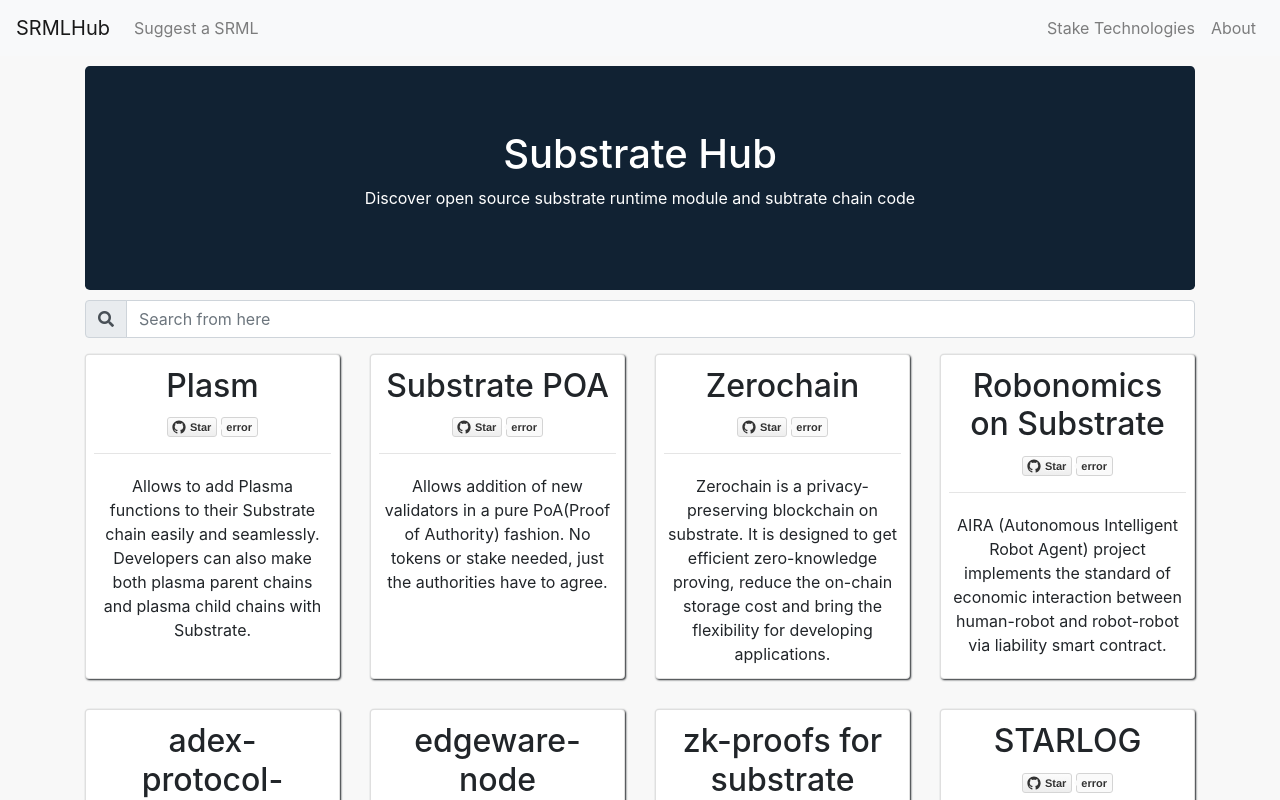
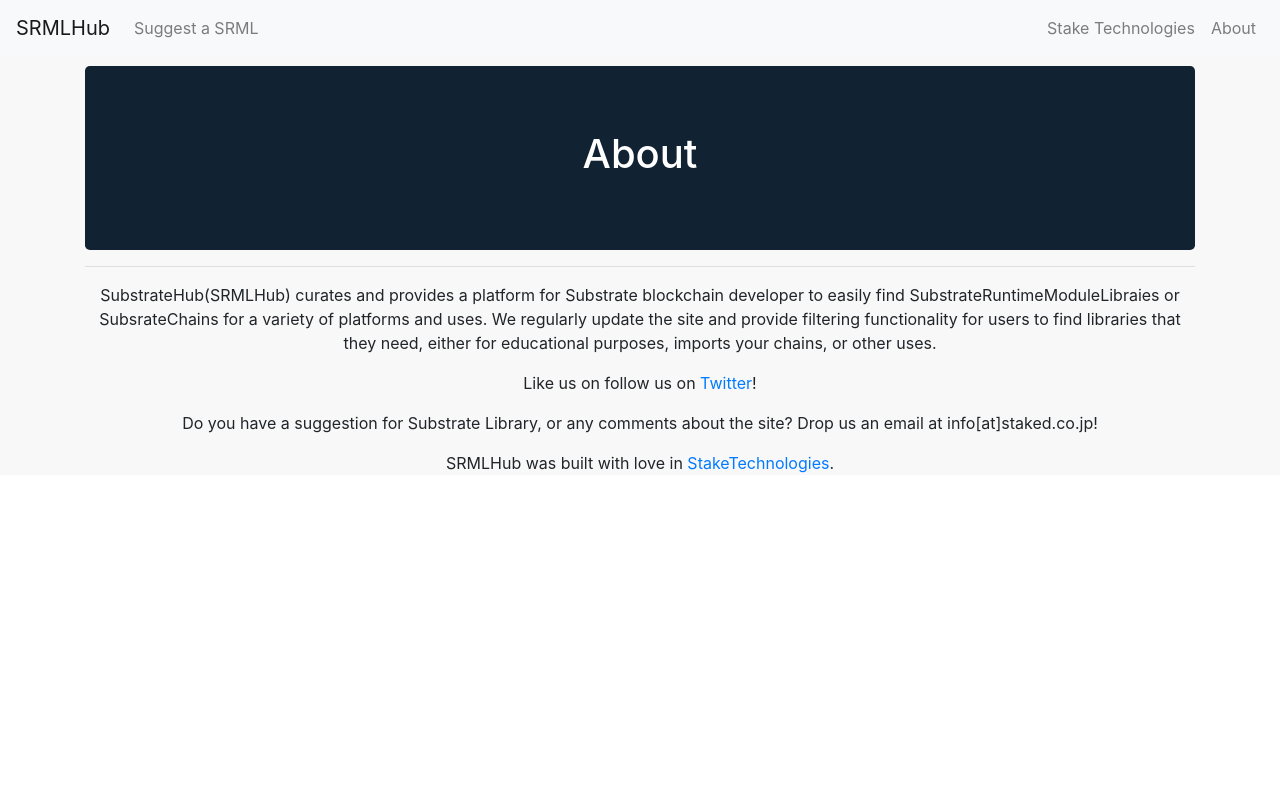
Before and after one commit to staketechnologies/srml-hub, a React (Create React App) app: page /about in a window 1280 px wide. Shown: the top 800 px of the page. Built offline with nearby package versions, Linux system fonts and the light colour scheme; no server answers.

Commit message:
add About pages

```diff
--- a/package.json
+++ b/package.json
@@ -10,6 +10,7 @@
     "react-gist": "^1.2.1",
     "react-highlight": "^0.12.0",
     "react-markdown": "^4.0.8",
+    "react-router-dom": "^5.0.1",
     "react-scripts": "3.0.1",
     "react-syntax-highlighter": "^10.2.1",
     "remark": "^10.0.1",
--- /dev/null
+++ b/src/About.jsx
@@ -0,0 +1,32 @@
+import Header from './Header';
+import React from 'react';
+import {Container, Jumbotron} from 'react-bootstrap'
+
+class About extends React.Component {
+    constructor(props) {
+      super(props);
+    }
+
+    render() {
+        return (<div className="App">
+            <Container fluid={false} style={{
+                paddingTop: '10px'
+                }}>
+                <Jumbotron style={{
+                    marginBottom: '10px',
+                    color: 'white',
+                    background: '#123'
+                }}>
+                <h1>About</h1>
+                </Jumbotron>
+                <hr />
+                    <p>SubstrateHub(SRMLHub) curates and provides a platform for Substrate blockchain developer to easily find SubstrateRuntimeModuleLibraies or SubsrateChains for a variety of platforms and uses. We regularly update the site and provide filtering functionality for users to find libraries that they need, either for educational purposes, imports your chains, or other uses.</p>
+                    <p>Like us on follow us on <a href="https://twitter.com/staketech">Twitter</a>!</p>
+                    <p>Do you have a suggestion for Substrate Library, or any comments about the site? Drop us an email at info[at]staked.co.jp!</p>
+                    <p>SRMLHub was built with love in <a href = "https://stake.co.jp">StakeTechnologies</a>.</p>
+            </Container>
+        </div>);
+      }
+}
+
+export default About;
--- a/src/App.js
+++ b/src/App.js
@@ -92,7 +92,6 @@
     // console.log("render start");
     var ShowCards = this.ShowCards.bind(this);
     return (<div className="App">
-      <Header />
       <Container fluid={false} style={{
           paddingTop: '10px'
         }}>
--- a/src/Header.jsx
+++ b/src/Header.jsx
@@ -17,7 +17,7 @@
 
     render() {
         return (<Navbar bg="light" expand="lg">
-        <Navbar.Brand href="#">SRMLHub</Navbar.Brand>
+        <Navbar.Brand href="/">SRMLHub</Navbar.Brand>
         <Navbar.Toggle aria-controls="basic-navbar-nav" />
         <Navbar.Collapse id="basic-navbar-nav">
             <Nav className="mr-auto">
--- a/src/index.js
+++ b/src/index.js
@@ -2,11 +2,21 @@
 import ReactDOM from 'react-dom';
 import './index.css';
 import App from './App';
+import About from './About';
+import Header from './Header';
+import { BrowserRouter as Router, Route } from "react-router-dom";
+
 import * as serviceWorker from './serviceWorker';
 require('../node_modules/bootstrap/dist/css/bootstrap.css');
 
 
-ReactDOM.render(<App />, document.getElementById('root'));
+ReactDOM.render(<Router>
+        <div>
+            <Header />
+            <Route exact path="/" component={App} />
+            <Route path="/about" component={About} />
+        </div>
+    </Router>, document.getElementById('root'));
 
 // If you want your app to work offline and load faster, you can change
 // unregister() to register() below. Note this comes with some pitfalls.
```
Also changed, not shown: src/about.js (deleted, +0 -14 lines), public/manifest.json, 1 other file (tests, documents, lock files or other folders).
